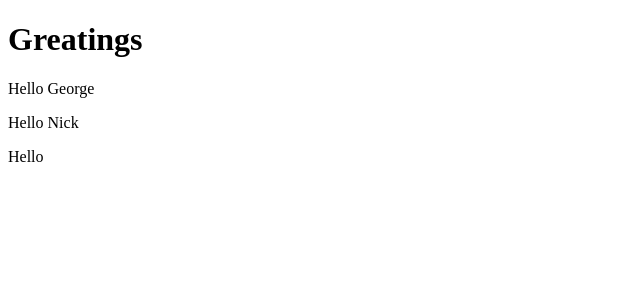
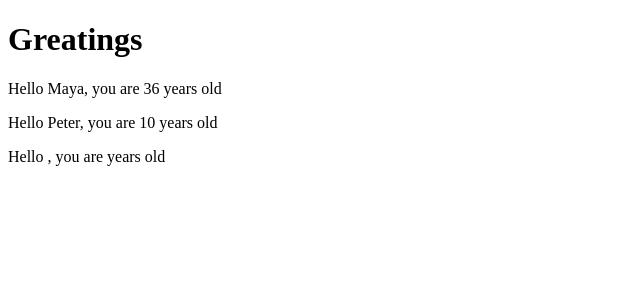
Before and after one commit to NickAReva/part-1, a React (Create React App) app: page / in a window 1280 px wide. Shown: the top 300 px of the page, without its empty margins (0-640 px from the left). Built offline with nearby package versions, Linux system fonts and the light colour scheme.

Commit message:
Second bug
fixed my second bug (wrong placement of some lines)

```diff
--- a/src/index.js
+++ b/src/index.js
@@ -3,16 +3,20 @@
   const Hello = (props) => {
     return (
       <div>
-        <p>Hello {props.name}</p>
+        <p>
+        Hello {props.name}, you are {props.age} years old
+        </p>
       </div>
     )
   }
   const App = () =>{
+    const name='Peter'
+    const age= 10
     return(
         <div>
           <h1>Greatings</h1>
-          <Hello name="George"/>
-          <Hello name="Nick"/>
+          <Hello name="Maya" age={26+10}/>
+          <Hello name={name} age={age}/>
           <Hello/>
         </div>
       )
```
